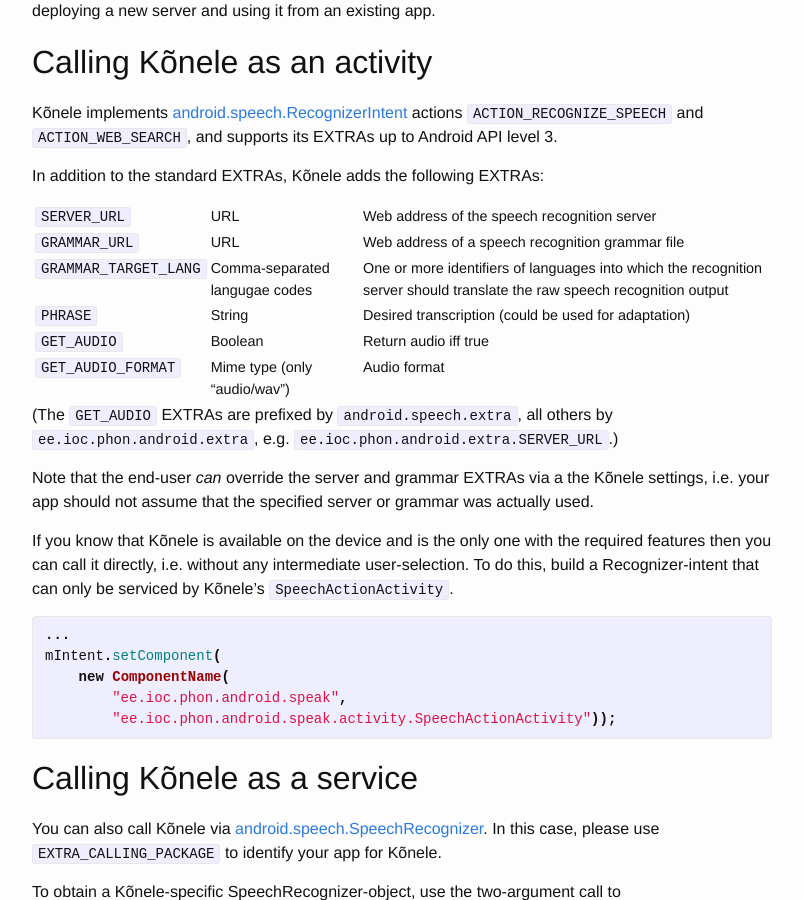
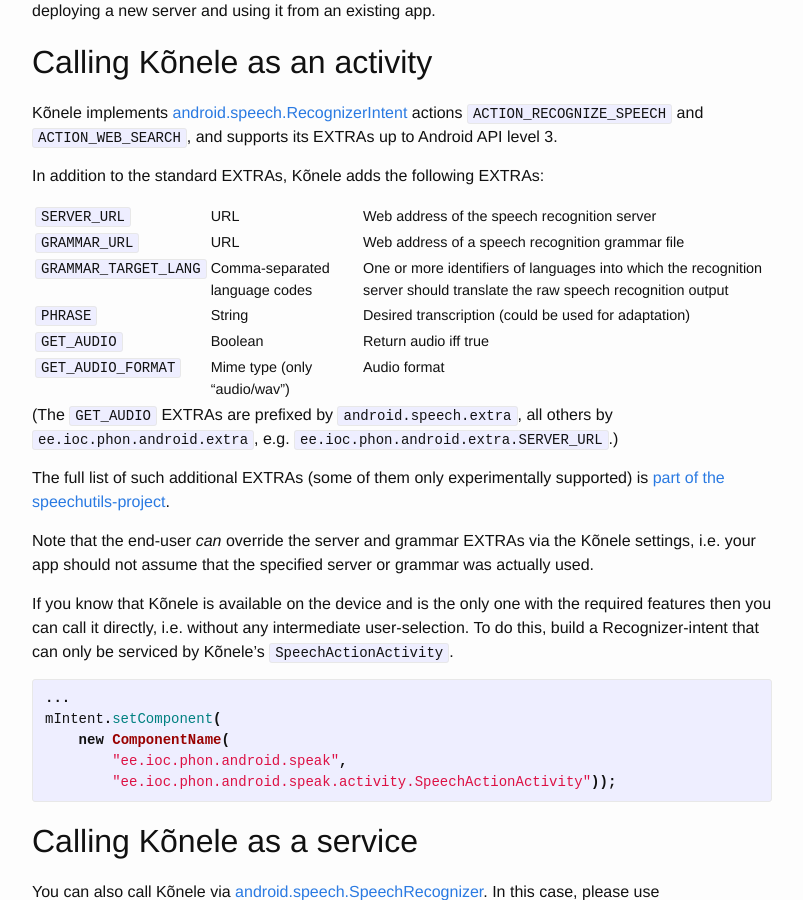
Before and after one commit to Kaljurand/K6nele, a Jekyll site: the page built from docs/en/developer_guide.md, in a window 1280 px wide and 900 px high, scrolled down 378 px. Shown: the whole window, without its empty margins (238-1041 px from the left). Built offline with Jekyll 4.4.1, drawn with Linux system fonts in a browser that asks for light colours; comment, search, counter and statistics services are not loaded; some of the changed text lies outside the part shown.

Commit message:
Update Developer Guide

```diff
--- a/docs/en/developer_guide.md
+++ b/docs/en/developer_guide.md
@@ -25,7 +25,7 @@
 
 | `SERVER_URL`          | URL                           | Web address of the speech recognition server
 | `GRAMMAR_URL`         | URL                           | Web address of a speech recognition grammar file
-| `GRAMMAR_TARGET_LANG` | Comma-separated langugae codes| One or more identifiers of languages into which the recognition server should translate the raw speech recognition output
+| `GRAMMAR_TARGET_LANG` | Comma-separated language codes| One or more identifiers of languages into which the recognition server should translate the raw speech recognition output
 | `PHRASE`              | String                        | Desired transcription (could be used for adaptation)
 | `GET_AUDIO`           | Boolean                       | Return audio iff true
 | `GET_AUDIO_FORMAT`    | Mime type (only "audio/wav")  | Audio format
@@ -33,7 +33,9 @@
 (The `GET_AUDIO` EXTRAs are prefixed by `android.speech.extra`, all others by
 `ee.ioc.phon.android.extra`, e.g. `ee.ioc.phon.android.extra.SERVER_URL`.)
 
-Note that the end-user _can_ override the server and grammar EXTRAs via a the Kõnele settings, i.e. your app should not assume that the specified server or grammar was actually used.
+The full list of such additional EXTRAs (some of them only experimentally supported) is [part of the speechutils-project](https://github.com/Kaljurand/speechutils/blob/master/app/src/main/java/ee/ioc/phon/android/speechutils/Extras.java).
+
+Note that the end-user _can_ override the server and grammar EXTRAs via the Kõnele settings, i.e. your app should not assume that the specified server or grammar was actually used.
 
 If you know that Kõnele is available on the device and is the only one with the required features
 then you can call it directly, i.e. without any intermediate user-selection.
```
Also changed, not shown: other parts of docs/en/developer_guide.md (+5 -4 lines).
